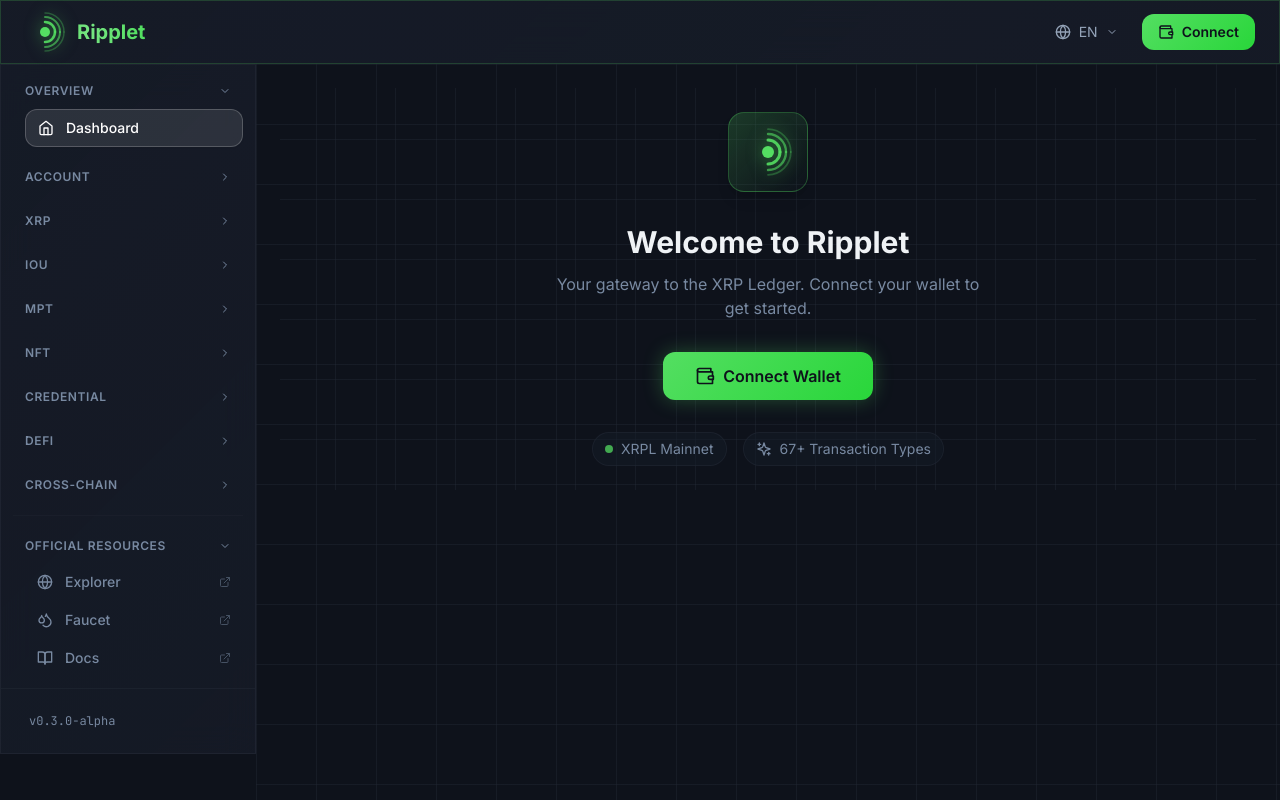
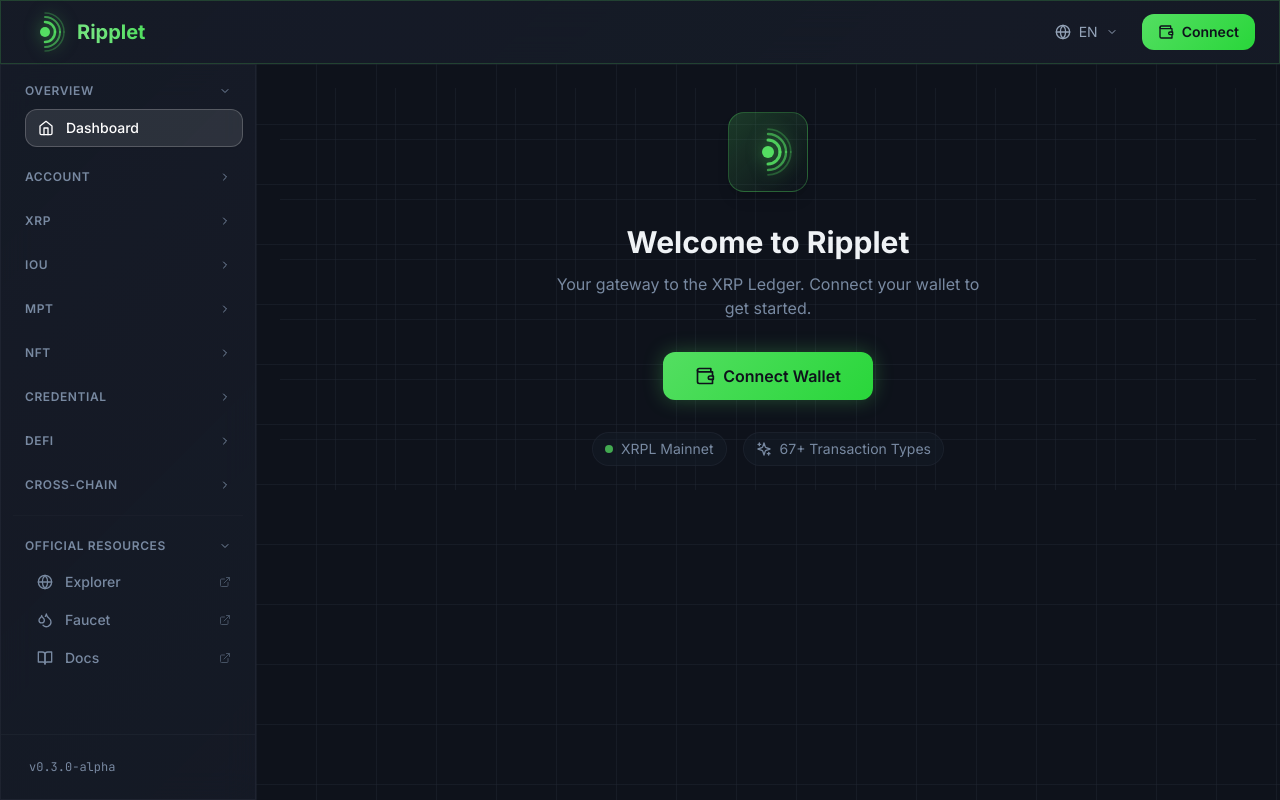
Before and after one commit to hikariiiiiii/ripplet, a React (Vite) app: page / in a window 1280 px wide. Built offline with nearby package versions, Linux system fonts and the light colour scheme.

Commit message:
fix: sidebar height to match parent container
- Change root container from min-h-screen to h-screen with overflow-hidden
- Sidebar now properly fills available height
- Independent scrollbar with fixed footer

```diff
--- a/src/components/layout/Layout.tsx
+++ b/src/components/layout/Layout.tsx
@@ -4,7 +4,7 @@
 
 export function Layout() {
   return (
-    <div className="min-h-screen bg-background flex flex-col">
+    <div className="h-screen bg-background flex flex-col overflow-hidden">
       <Header />
       <div className="flex flex-1 overflow-hidden">
         <Sidebar />
--- a/src/components/layout/Sidebar.tsx
+++ b/src/components/layout/Sidebar.tsx
@@ -142,7 +142,7 @@
   const isSectionCollapsed = (title: string) => collapsed.includes(title);
 
   return (
-    <aside className="w-64 glass-card border-r border-border/50 shrink-0 flex flex-col h-full">
+    <aside className="w-64 glass-card border-r border-border/50 flex flex-col shrink-0">
       <nav className="flex-1 p-3 space-y-4 overflow-y-auto overflow-x-hidden min-h-0">
         {navSections.map((section) => {
           const sectionTitle = t(section.titleKey);
```
